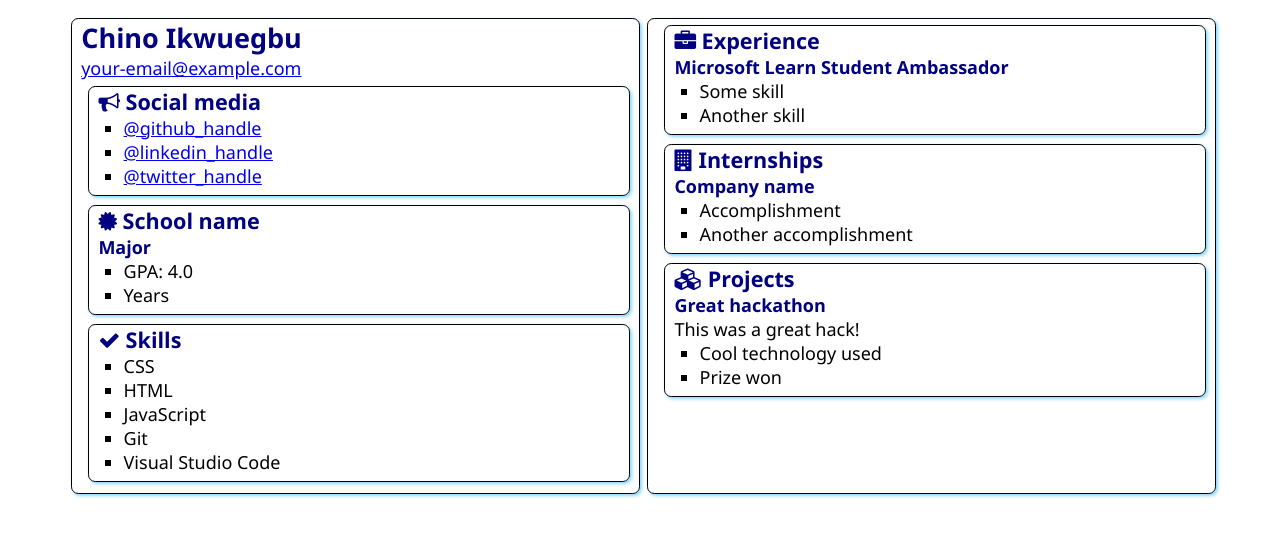
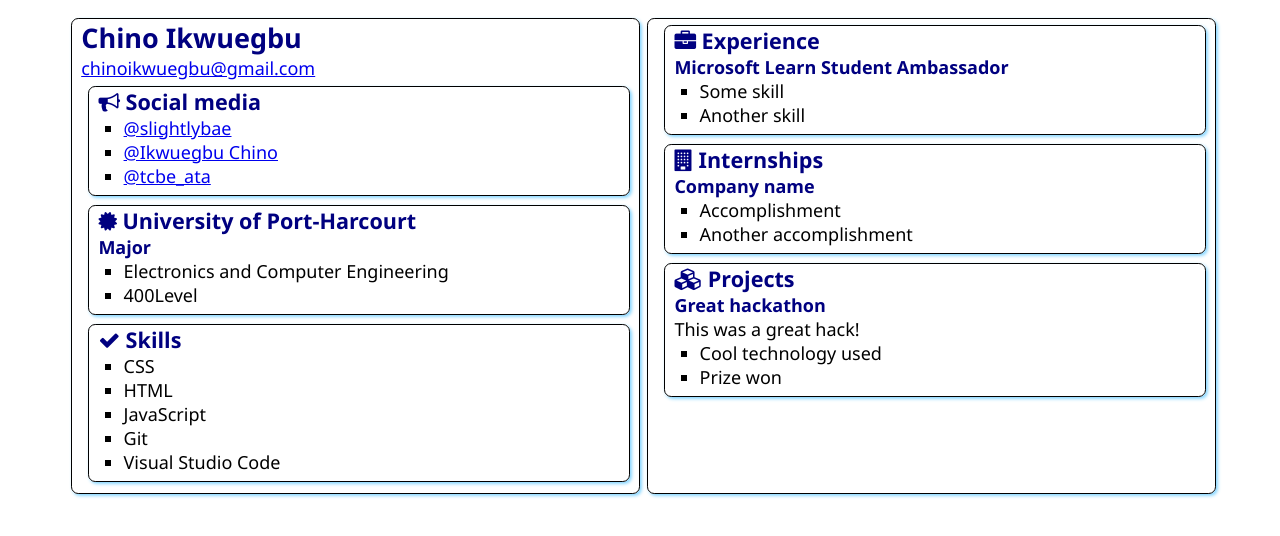
Before and after one commit to slightlybae/my-first-static-web-app, a plain HTML site: page src/index.html in a window 1280 px wide. Drawn offline with Linux system fonts and the light colour scheme.

Commit message:
Update index.html

```diff
--- a/src/index.html
+++ b/src/index.html
@@ -13,7 +13,7 @@
     <main>
         <article class="box">
             <h1>Chino Ikwuegbu</h1>
-            <div><a href="mailto:chinoikwuegbu@gmail.com">your-email@example.com</a></div>
+            <div><a href="mailto:your.email@example.com">chinoikwuegbu@gmail.com</a></div>
 
             <section class="box">
                 <h2>
@@ -21,9 +21,9 @@
                     Social media
                 </h2>
                 <ul>
-                    <li><a href="https://slightlybae/<handle>">@github_handle</a></li>
-                    <li><a href="https://Ikwuegbu Chino/<handle>">@linkedin_handle</a></li>
-                    <li><a href="https://cbe_ata/<handle>">@twitter_handle</a></li>
+                    <li><a href="https://github.com/<handle>">@slightlybae</a></li>
+                    <li><a href="https://linkedin.com/in/<handle>">@Ikwuegbu Chino</a></li>
+                    <li><a href="https://twitter.com/<handle>">@tcbe_ata</a></li>
                 </ul>
             </section>
 
@@ -31,12 +31,12 @@
                 <div class="education">
                     <h2>
                         <i class="fa fa-certificate" aria-hidden="true"></i>
-                        School name
+                        University of Port-Harcourt
                     </h2>
                     <h3>Major</h3>
                     <ul>
-                        <li>GPA: 4.0</li>
-                        <li>Years</li>
+                        <li>Electronics and Computer Engineering</li>
+                        <li>400Level</li>
                     </ul>
                 </div>
             </section>
```
